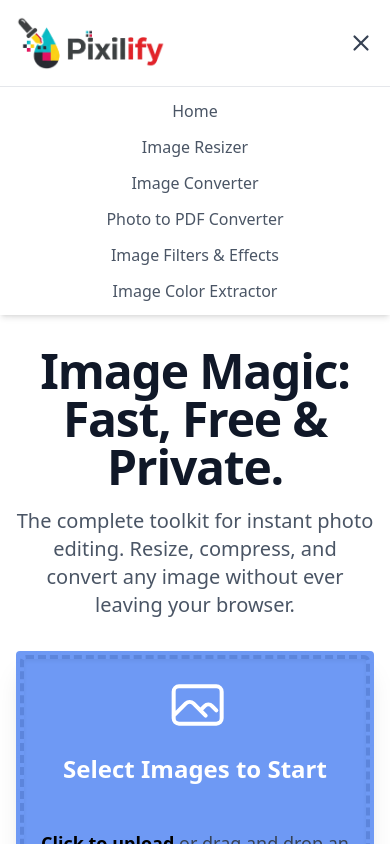
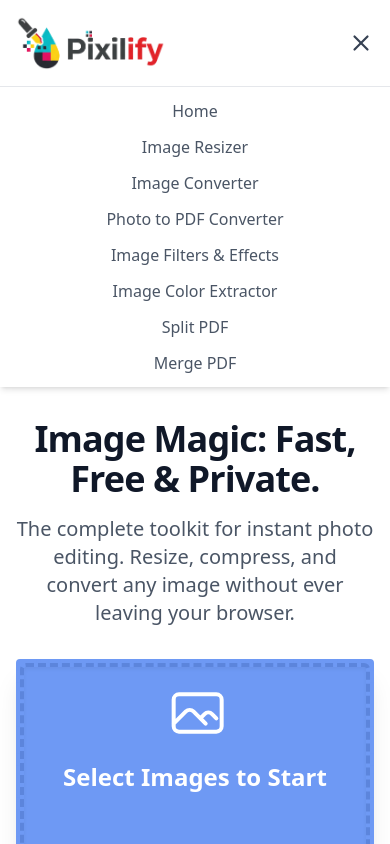
Before and after one commit to shubhamgoyal6195/pixilify.com, a Next.js app: page / in a window 390 px wide. Both pictures are taken after a click on the button 361 px from the left and 43 px from the top of the page. Shown: the top 844 px of the page. Built offline with nearby package versions, Linux system fonts and the light colour scheme.

Commit message:
Added links in header hamburger menu

```diff
--- a/src/app/page.js
+++ b/src/app/page.js
@@ -12,7 +12,7 @@ export default function Home() {
       <div className="max-w-7xl mx-auto px-4 sm:px-6 lg:px-8">
         {/* Main Headline */}
         <header className="text-center mb-8">
-          <h1 className="text-5xl md:text-6xl font-extrabold text-gray-900 tracking-tight mb-4">
+          <h1 className="text-4xl md:text-5xl font-extrabold text-gray-900 tracking-tight mb-4">
             Image Magic: Fast, Free & Private.
           </h1>
           <p className="text-xl text-gray-600 max-w-3xl mx-auto">
--- a/src/components/Header.js
+++ b/src/components/Header.js
@@ -87,6 +87,20 @@ const Header = () => {
             >
              Image Color Extractor
             </Link>
+            <Link
+              href="/split-pdf"
+              onClick={() => setIsOpen(false)}
+              className="text-gray-600 hover:text-indigo-600 font-medium"
+            >
+             Split PDF
+            </Link>
+            <Link
+              href="/merge-pdf"
+              onClick={() => setIsOpen(false)}
+              className="text-gray-600 hover:text-indigo-600 font-medium"
+            >
+             Merge PDF
+            </Link>
           </nav>
         </div>
       )}
```
